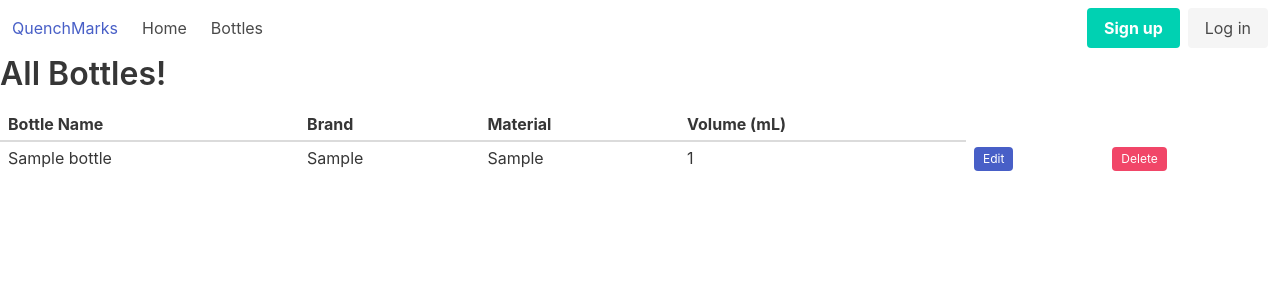
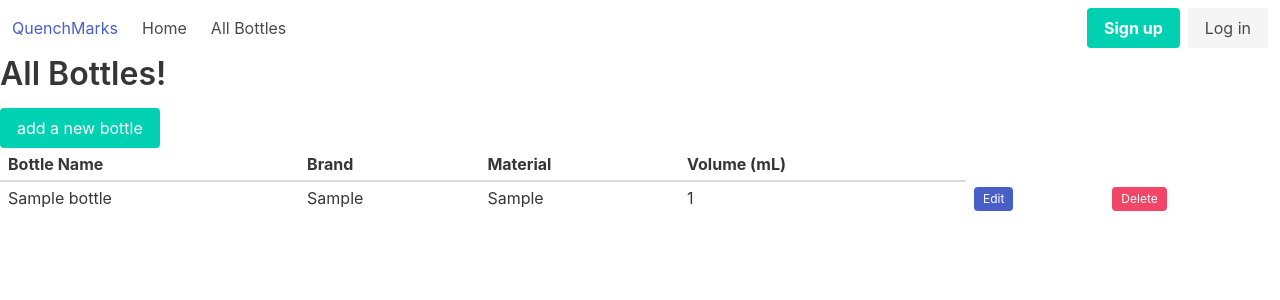
Before and after one commit to seraficaj/QuenchMarks, a Flask app: page /bottles/ in a window 1280 px wide. Shown: the top 300 px of the page. Run offline with Flask 2, Linux system fonts and the light colour scheme; tables that the repository leaves empty hold one stand-in row (values such as "Sample post").

Commit message:
add new bottle button to bottles index

```diff
--- a/QuenchMarks/templates/base.html
+++ b/QuenchMarks/templates/base.html
@@ -33,7 +33,7 @@
             <div id="navbarBasicExample" class="navbar-menu">
                 <div class="navbar-start">
                     <a class="navbar-item" href="{{url_for('core.index')}}"> Home </a>
-                    <a class="navbar-item" href="{{url_for('bottles.index')}}"> Bottles </a>
+                    <a class="navbar-item" href="{{url_for('bottles.index')}}"> All Bottles </a>
                 </div>
 
                 <div class="navbar-end">
--- a/QuenchMarks/templates/bottles/bottle_index.html
+++ b/QuenchMarks/templates/bottles/bottle_index.html
@@ -1,6 +1,7 @@
 {% extends "base.html" %} {% block content %}
 <div class="column">
     <h1>All Bottles!</h1>
+    <a href="{{url_for('bottles.create_bottle')}}"><button class="button is-primary">add a new bottle</button></a>
     <table class="table is-narrow is-striped">
         <thead>
             <tr>
```
